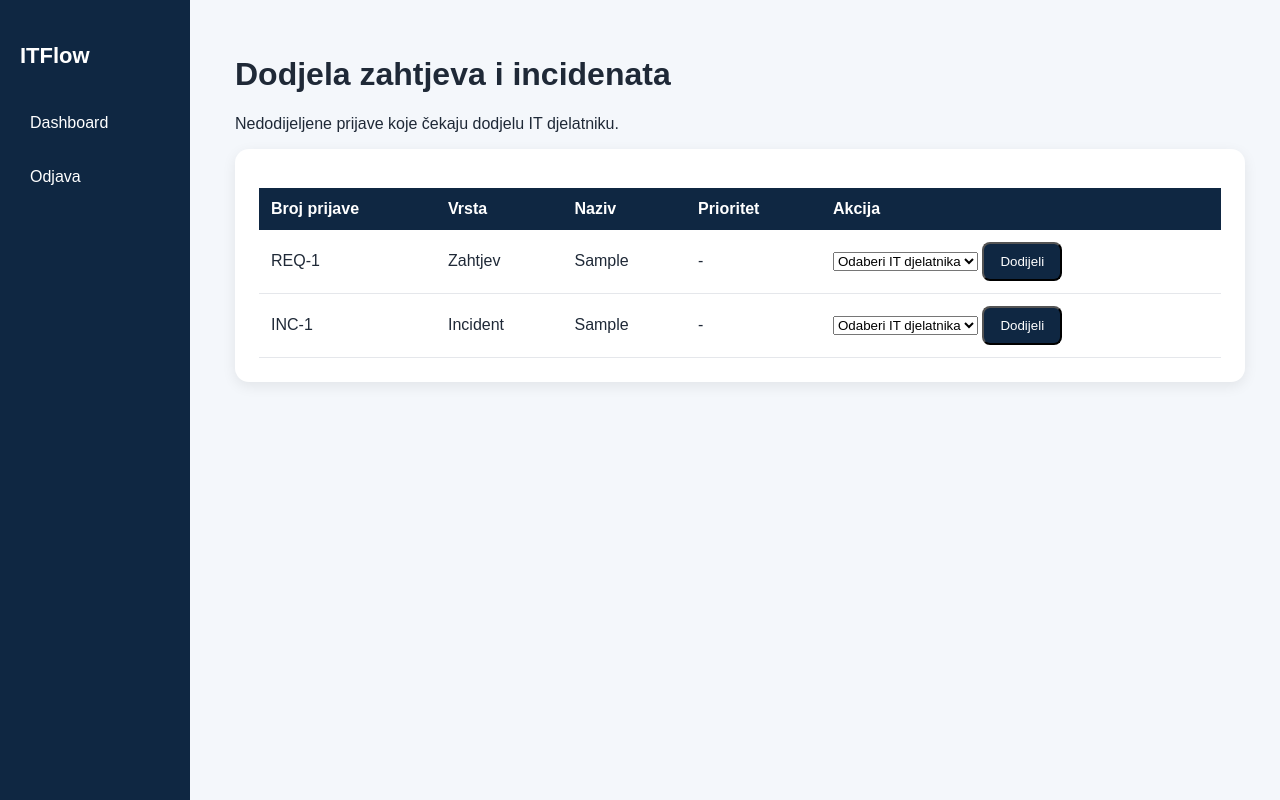
After one commit to mgalich/Progrmasko-Inzenjerstvo-IT, a Django app: page /dodijeli-zahtjeve/ in a window 1280 px wide. The commit adds this page. Run offline with Django 5.2, Linux system fonts and the light colour scheme; a user stored in the database is signed in; tables that the repository leaves empty hold one stand-in row (values such as "Sample post").

Commit message:
Dodana stranica za dodjelu zahtjeva i incidenata

```diff
--- a/itpodrska/templates/itpodrska/base.html
+++ b/itpodrska/templates/itpodrska/base.html
@@ -172,6 +172,7 @@
     {% if group.name == "Administrator" %}
     <a href="/oprema/">IT oprema</a>
     <a href="/nova-oprema/">Nova oprema</a>
+    <a href="/dodijeli-zahtjeve/">Dodijeli zahtjeve</a>
     <a href="/admin/">Admin panel</a>
 
 {% endif %}
--- /dev/null
+++ b/itpodrska/templates/itpodrska/dodijeli_zahtjeve.html
@@ -0,0 +1,56 @@
+{% extends 'itpodrska/base.html' %}
+
+{% block content %}
+
+<h1>Dodjela zahtjeva i incidenata</h1>
+<p>Nedodijeljene prijave koje čekaju dodjelu IT djelatniku.</p>
+
+<div class="card">
+    <table>
+    <tr>
+        <th>Broj prijave</th>
+        <th>Vrsta</th>
+        <th>Naziv</th>
+        <th>Prioritet</th>
+        <th>Akcija</th>
+    </tr>
+
+    {% for zahtjev in zahtjevi %}
+    <tr>
+        <td>REQ-{{ zahtjev.id_zahtjeva }}</td>
+        <td>Zahtjev</td>
+        <td>{{ zahtjev.naslov_zahtjeva }}</td>
+        <td>-</td>
+        <td>
+            <select>
+                <option>Odaberi IT djelatnika</option>
+                {% for djelatnik in it_djelatnici %}
+                    <option>{{ djelatnik.ime }} {{ djelatnik.prezime }}</option>
+                {% endfor %}
+            </select>
+            <button class="btn" type="button">Dodijeli</button>
+        </td>
+    </tr>
+    {% endfor %}
+
+    {% for incident in incidenti %}
+    <tr>
+        <td>INC-{{ incident.id_incidenta }}</td>
+        <td>Incident</td>
+        <td>{{ incident.naziv_incidenta }}</td>
+        <td>-</td>
+        <td>
+            <select>
+                <option>Odaberi IT djelatnika</option>
+                {% for djelatnik in it_djelatnici %}
+                    <option>{{ djelatnik.ime }} {{ djelatnik.prezime }}</option>
+                {% endfor %}
+            </select>
+            <button class="btn" type="button">Dodijeli</button>
+        </td>
+    </tr>
+    {% endfor %}
+</table>
+</div>
+
+{% endblock %}
--- a/itpodrska/urls.py
+++ b/itpodrska/urls.py
@@ -13,6 +13,8 @@ urlpatterns = [
     path('novi-incident/', views.novi_incident, name='novi_incident'),
     path('nova-oprema/', views.nova_oprema, name='nova_oprema'),
     path('novi-clanak/', views.novi_clanak, name='novi_clanak' ),
+    path('dodijeli-zahtjeve/', views.dodijeli_zahtjeve, name='dodijeli_zahtjeve'),
     path('login/', auth_views.LoginView.as_view(template_name='itpodrska/login.html'), name='login'),
     path('logout/', views.odjava, name='logout'),
+
 ]
--- a/itpodrska/views.py
+++ b/itpodrska/views.py
@@ -21,7 +21,7 @@ def pocetna(request):
 
     return render(request, 'itpodrska/dashboard.html')
 
-from .models import Zahtjev, Incident, ItOprema, ClanakBazeZnanja, Izvjestaj
+from .models import Zahtjev, Incident, ItOprema, ClanakBazeZnanja, Izvjestaj, ItZaposlenik
 
 @login_required
 def zahtjevi(request):
@@ -118,3 +118,15 @@ def novi_clanak(request):
 def odjava(request):
     logout(request)
     return redirect('/login/')
+
+@login_required
+def dodijeli_zahtjeve(request):
+    it_djelatnici = ItZaposlenik.objects.all()
+    zahtjevi = Zahtjev.objects.all()
+    incidenti = Incident.objects.all()
+
+    return render(request, 'itpodrska/dodijeli_zahtjeve.html', {
+        'it_djelatnici': it_djelatnici,
+        'zahtjevi': zahtjevi,
+        'incidenti': incidenti
+    })
```
